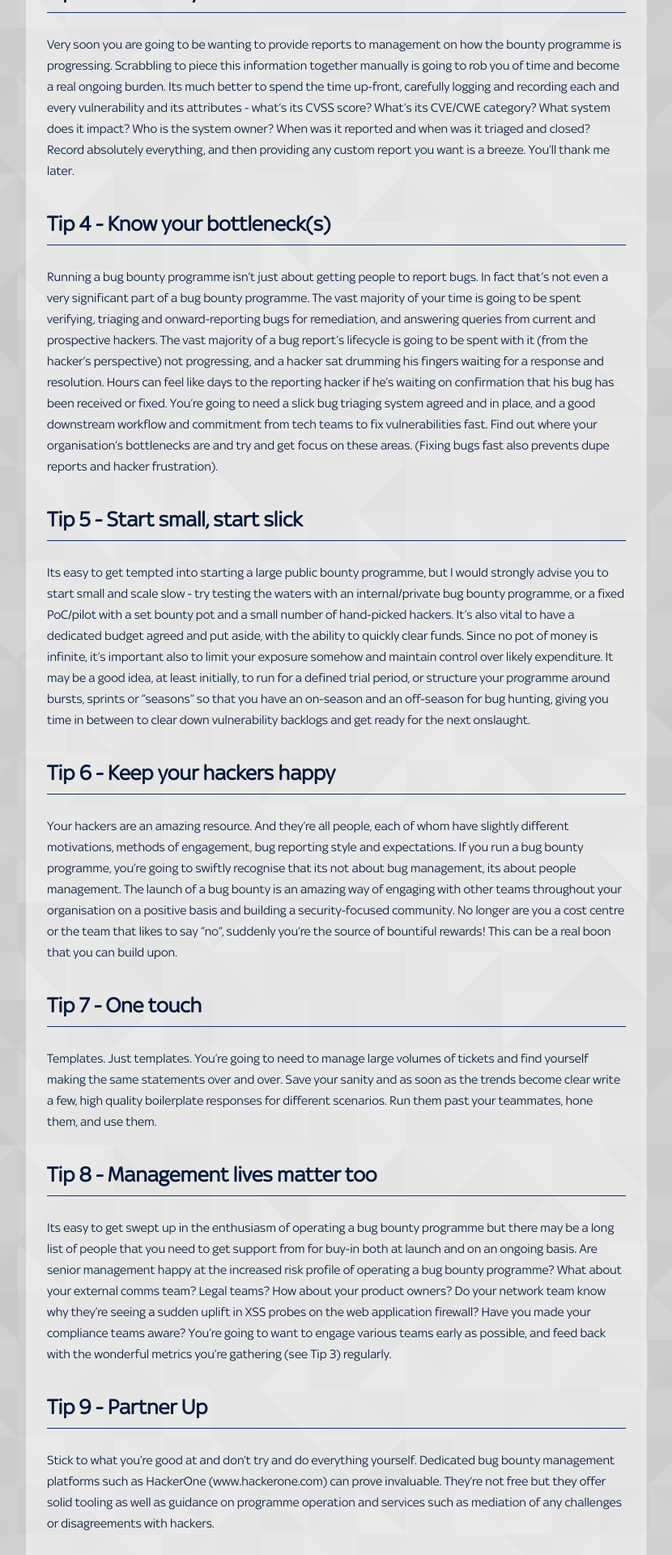
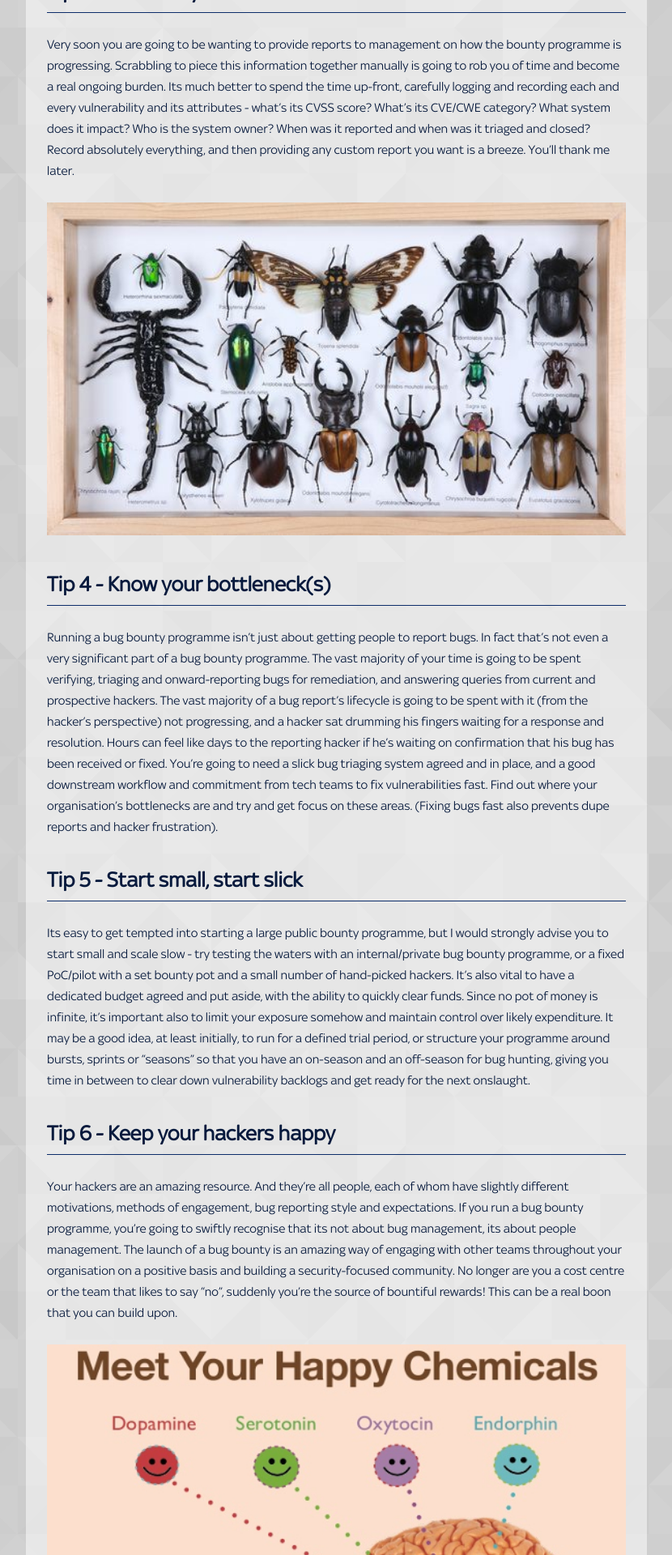
Before and after one commit to skybet/skybet.github.io, a Jekyll site: the page built from _posts/2016-11-17-herding-hackers.md, in a window 1280 px wide. Shown: the part 1225-3145 px from the top of the page at 81% size, without its empty margins (18-848 px from the left). Built offline with Jekyll 4.4.1, drawn with Linux system fonts in a browser that asks for light colours; nearby versions of some CDN libraries; some web fonts are replaced; comment, search, counter and statistics services are not loaded.

Commit message:
Adding images to hacker herding article as per review suggestion

```diff
--- a/_posts/2016-11-17-herding-hackers.md
+++ b/_posts/2016-11-17-herding-hackers.md
@@ -20,6 +20,8 @@ It is unlikely that managing a bug bounty programme is going to be your sole res
 ## Tip 3 - Taxonomy for Fun and Profit
 Very soon you are going to be wanting to provide reports to management on how the bounty programme is progressing. Scrabbling to piece this information together manually is going to rob you of time and become a real ongoing burden. Its much better to spend the time up-front, carefully logging and recording each and every vulnerability and its attributes - what's its CVSS score? What's its CVE/CWE category? What system does it impact? Who is the system owner? When was it reported and when was it triaged and closed? Record absolutely everything, and then providing any custom report you want is a breeze. You'll thank me later.
 
+![Bug taxonomy](/images/hacker-herding-taxonomy.jpg)
+
 ## Tip 4 - Know your bottleneck(s)
 Running a bug bounty programme isn't just about getting people to report bugs. In fact that's not even a very significant part of a bug bounty programme. The vast majority of your time is going to be spent verifying, triaging and onward-reporting bugs for remediation, and answering queries from current and prospective hackers. The vast majority of a bug report's lifecycle is going to be spent with it (from the hacker's perspective) not progressing, and a hacker sat drumming his fingers waiting for a response and resolution. Hours can feel like days to the reporting hacker if he's waiting on confirmation that his bug has been received or fixed. You're going to need a slick bug triaging system agreed and in place, and a good downstream workflow and commitment from tech teams to fix vulnerabilities fast. Find out where your organisation's bottlenecks are and try and get focus on these areas. (Fixing bugs fast also prevents dupe reports and hacker frustration).
 
@@ -29,12 +31,16 @@ Its easy to get tempted into starting a large public bounty programme, but I wou
 ## Tip 6 - Keep your hackers happy
 Your hackers are an amazing resource. And they're all people, each of whom have slightly different motivations, methods of engagement, bug reporting style and expectations. If you run a bug bounty programme, you're going to swiftly recognise that its not about bug management, its about people management. The launch of a bug bounty is an amazing way of engaging with other teams throughout your organisation on a positive basis and building a security-focused community. No longer are you a cost centre or the team that likes to say "no", suddenly you're the source of bountiful rewards! This can be a real boon that you can build upon.
 
+![Happiness](/images/hacker-herding-happy.jpg)
+
 ## Tip 7 - One touch
 Templates. Just templates. You're going to need to manage large volumes of tickets and find yourself making the same statements over and over. Save your sanity and as soon as the trends become clear write a few, high quality boilerplate responses for different scenarios. Run them past your teammates, hone them, and use them.
 
 ## Tip 8 - Management lives matter too
 Its easy to get swept up in the enthusiasm of operating a bug bounty programme but there may be a long list of people that you need to get support from for buy-in both at launch and on an ongoing basis. Are senior management happy at the increased risk profile of operating a bug bounty programme? What about your external comms team? Legal teams? How about your product owners? Do your network team know why they're seeing a sudden uplift in XSS probes on the web application firewall? Have you made your compliance teams aware? You're going to want to engage various teams early as possible, and feed back with the wonderful metrics you're gathering (see Tip 3) regularly.
 
+![Management connections](/images/hacker-herding-management.jpg)
+
 ## Tip 9 - Partner Up
 Stick to what you're good at and don't try and do everything yourself. Dedicated bug bounty management platforms such as HackerOne (www.hackerone.com) can prove invaluable. They're not free but they offer solid tooling as well as guidance on programme operation and services such as mediation of any challenges or disagreements with hackers.
 
```
Also changed, not shown: images/hacker-herding-happy.jpg (added), images/hacker-herding-management.jpg (added), images/hacker-herding-taxonomy.jpg (added).
